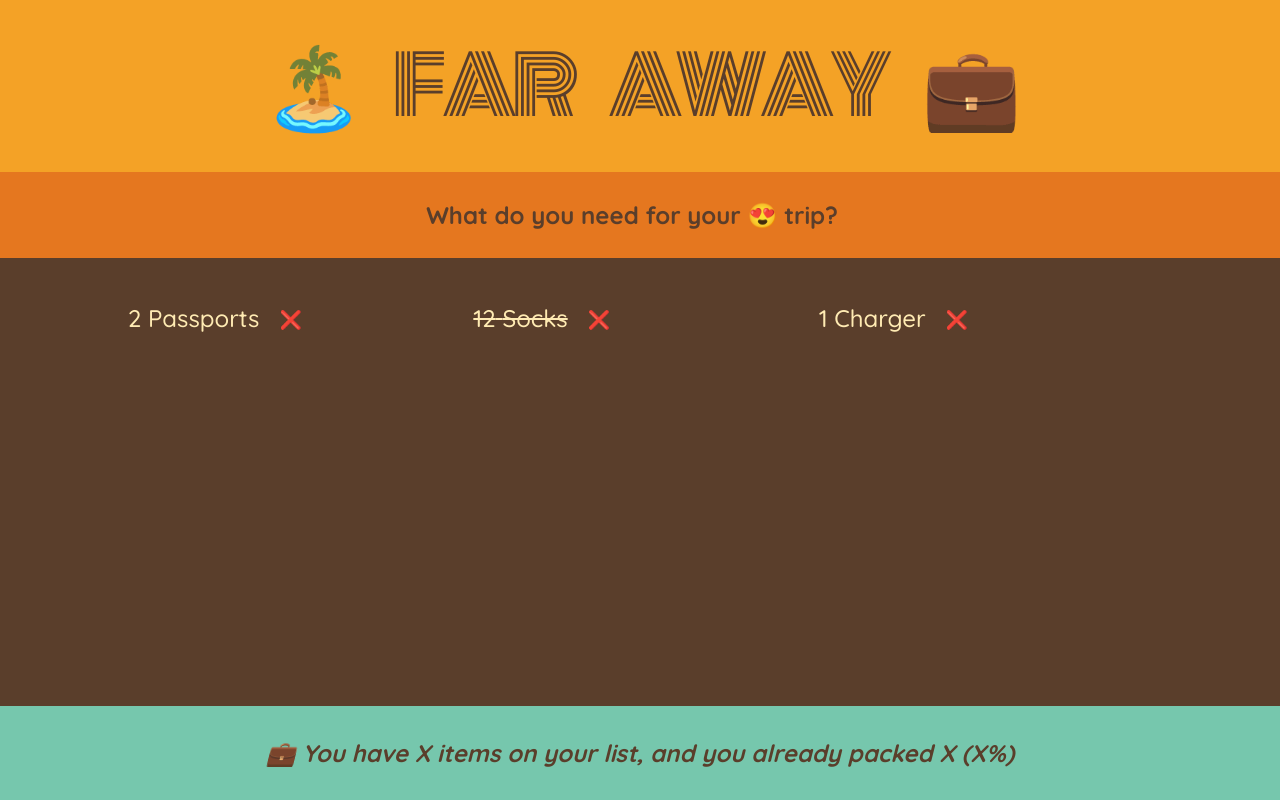
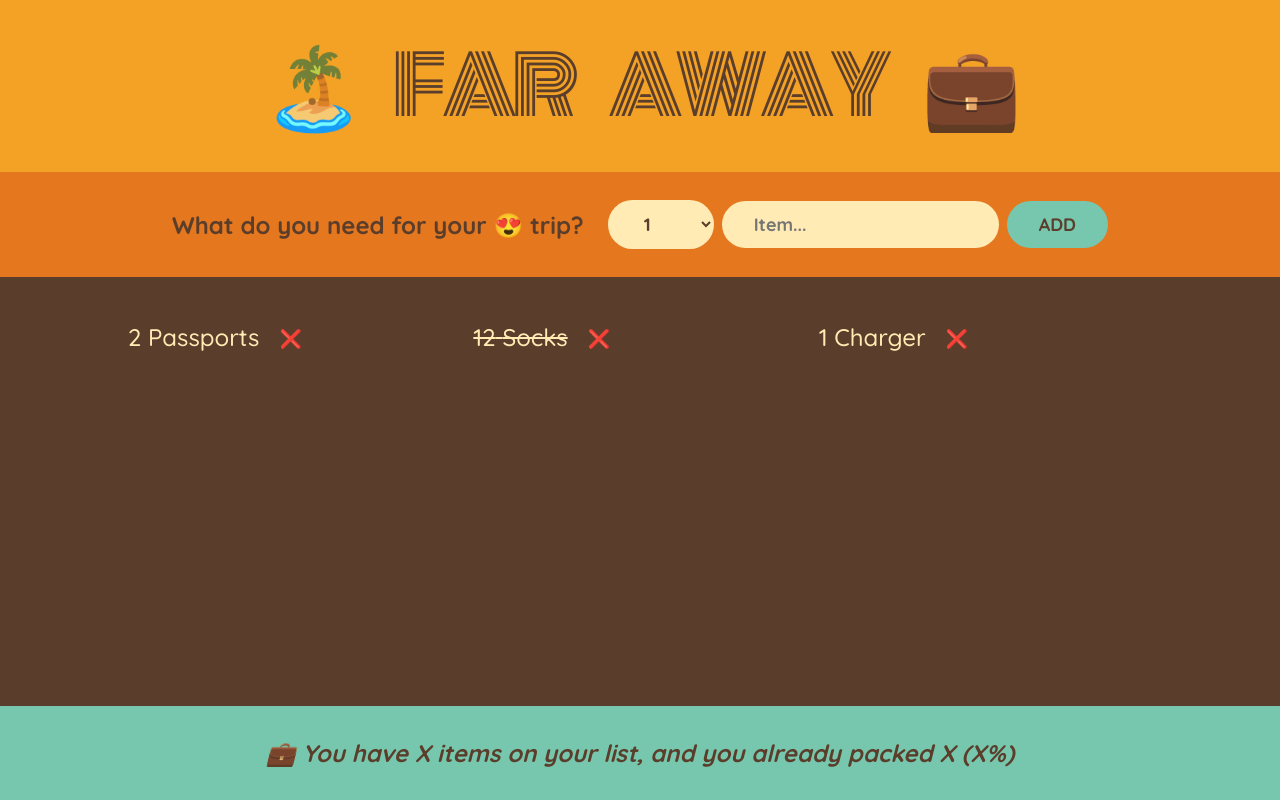
Before and after one commit to kumar-swaraj/ultimate-react-course, a React (Create React App) app in the folder 05-travel-list/: page / in a window 1280 px wide. Built offline with nearby package versions, Linux system fonts and the light colour scheme.

Commit message:
06 -- {travel-list - building a form & handling submissions}

```diff
--- a/05-travel-list/src/App.js
+++ b/05-travel-list/src/App.js
@@ -20,10 +20,24 @@
 }
 
 function Form() {
+  function handleSubmit(e) {
+    e.preventDefault();
+  }
+
   return (
-    <div className="add-form">
+    <form className="add-form" onSubmit={handleSubmit}>
       <h3>What do you need for your 😍 trip?</h3>
-    </div>
+
+      <select>
+        {Array.from({ length: 20 }, (_, i) => i + 1).map((num) => (
+          <option value={num} key={num}>
+            {num}
+          </option>
+        ))}
+      </select>
+      <input name="name" type="text" placeholder="Item..."></input>
+      <button>Add</button>
+    </form>
   );
 }
 
@@ -32,7 +46,7 @@
     <div className="list">
       <ul>
         {initialItems.map((item) => (
-          <Item item={item} />
+          <Item item={item} key={item.id} />
         ))}
       </ul>
     </div>
```
